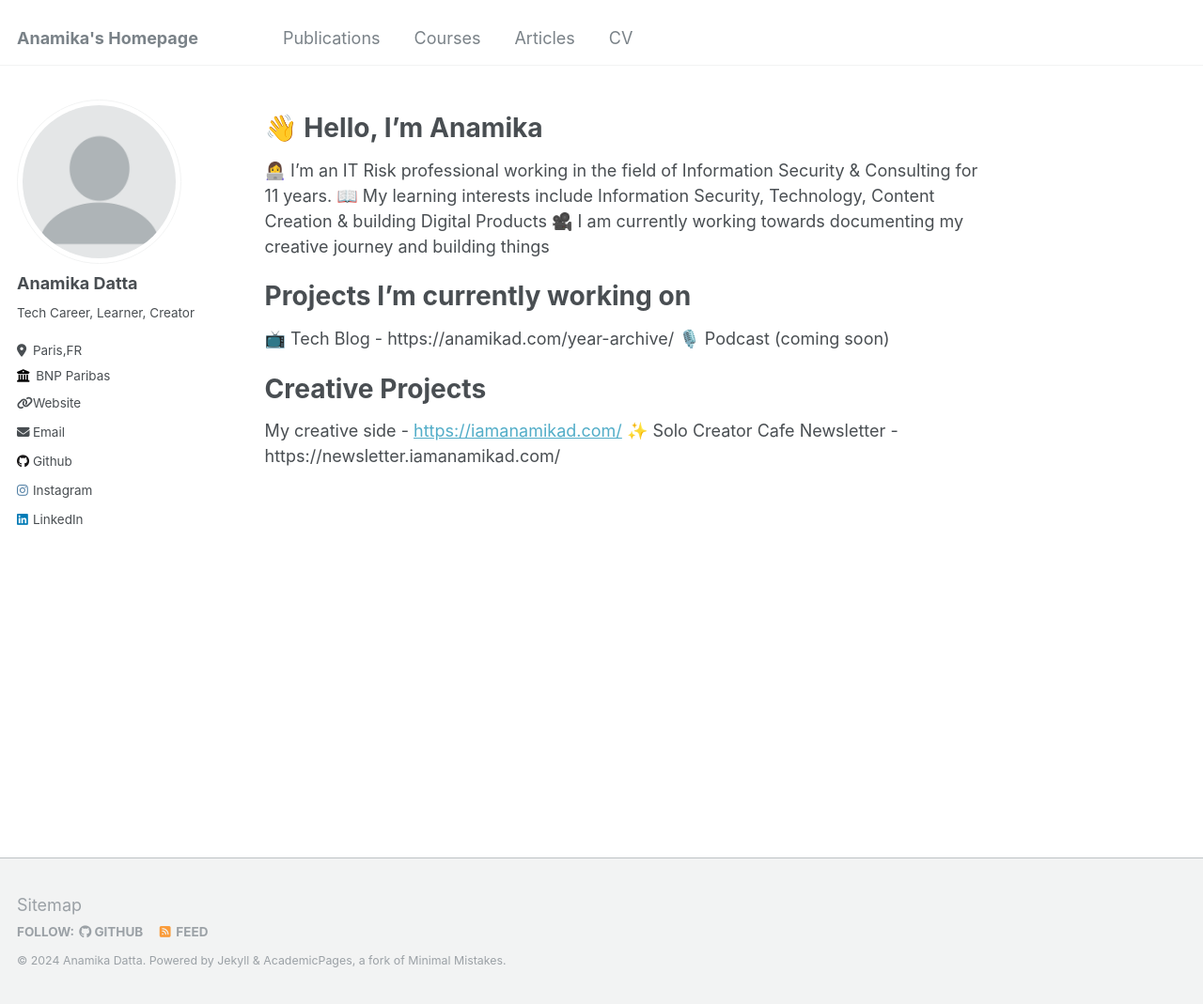
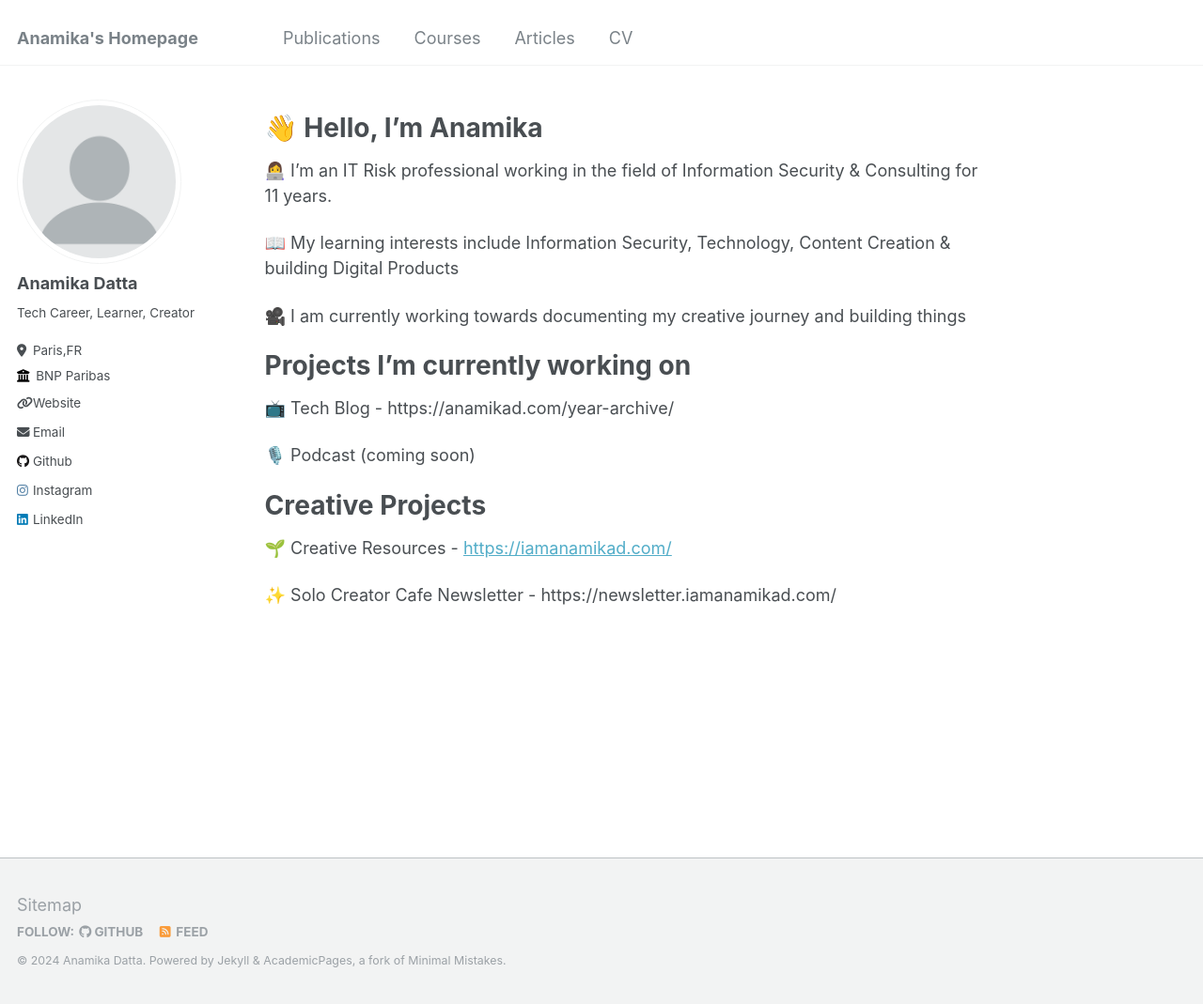
Before and after one commit to iamanamikad/blog, a Jekyll site: the page built from _pages/about.md, in a window 1280 px wide and 1069 px high. Shown: the whole window at 94% size. Built offline with Jekyll 4.4.1, drawn with Linux system fonts in a browser that asks for light colours.

Commit message:
Update about.md

```diff
--- a/_pages/about.md
+++ b/_pages/about.md
@@ -9,16 +9,20 @@ redirect_from:
 👋 Hello, I'm Anamika
 ======
 👩‍💻 I'm an IT Risk professional working in the field of Information Security & Consulting for 11 years.
+
 📖 My learning interests include Information Security, Technology, Content Creation & building Digital Products
+
 🎥 I am currently working towards documenting my creative journey and building things
 
 Projects I'm currently working on
 ======
 
 📺 Tech Blog - https://anamikad.com/year-archive/
+
 🎙️ Podcast (coming soon)
 
 Creative Projects
 ======
- My creative side - [https://iamanamikad.com/](https://anamikad.com/)
+🌱 Creative Resources - [https://iamanamikad.com/](https://anamikad.com/)
+
 ✨ Solo Creator Cafe Newsletter - https://newsletter.iamanamikad.com/
```
